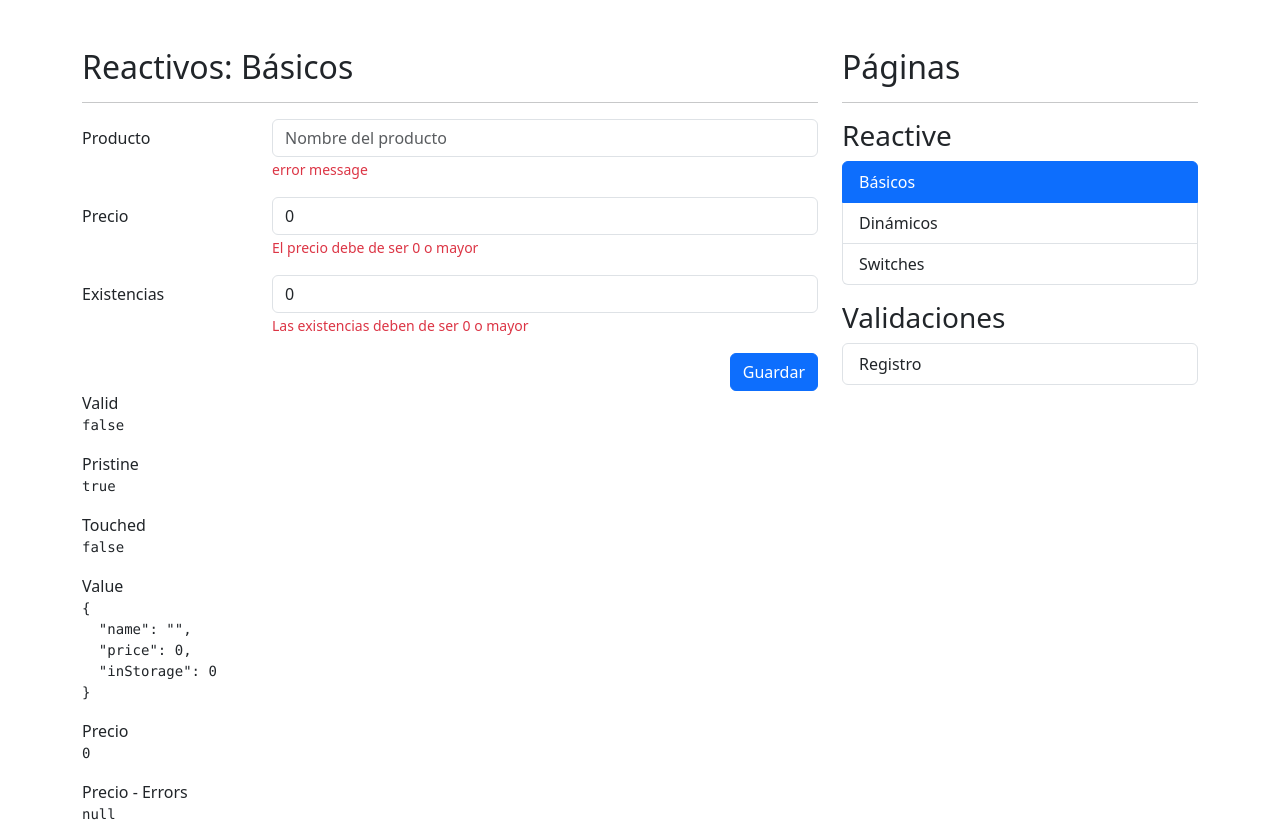
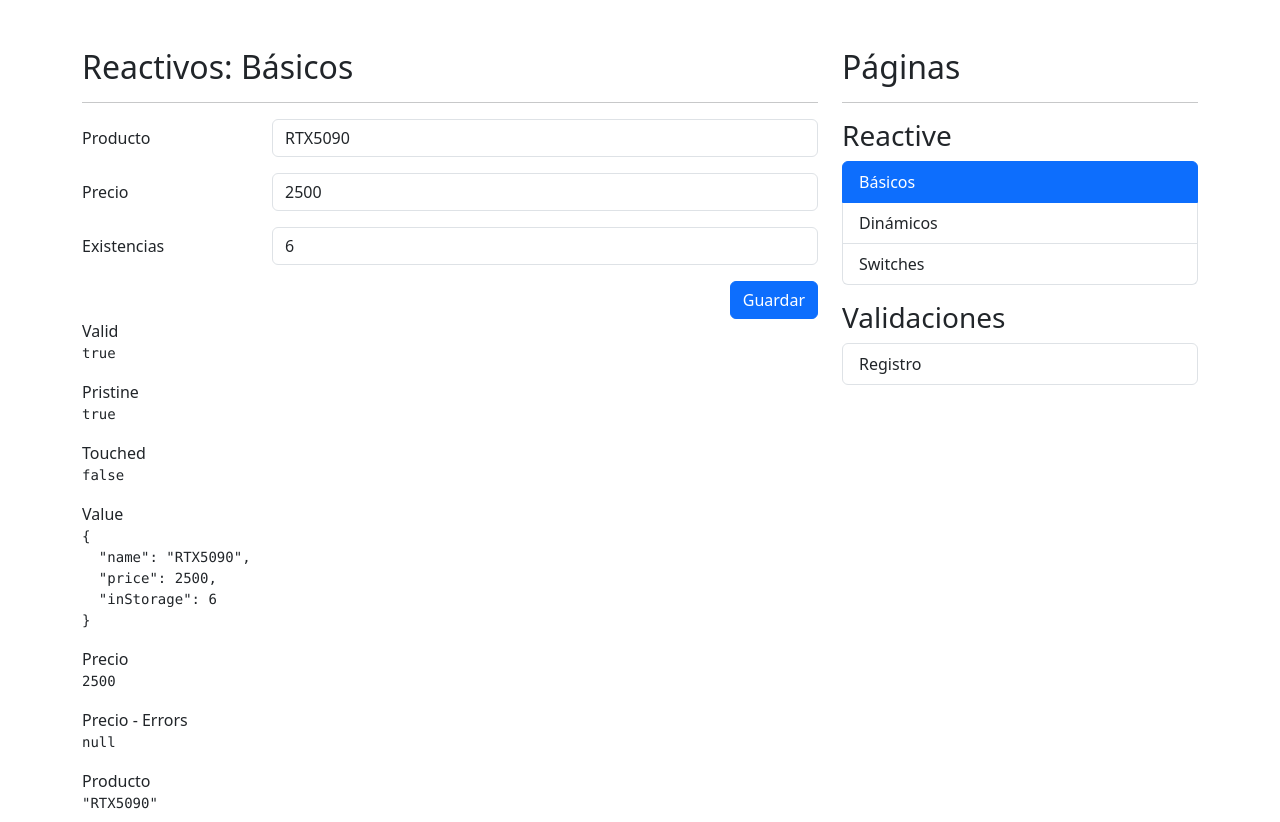
Before and after one commit to JCUrquiza/AngularForms, an Angular app: page /reactive/basic in a window 1280 px wide. Shown: the top 822 px of the page. Built offline with nearby package versions, Linux system fonts and the light colour scheme.

Commit message:
Validations for basic form

```diff
--- a/src/app/reactive/pages/basic-page/basic-page.component.html
+++ b/src/app/reactive/pages/basic-page/basic-page.component.html
@@ -17,10 +17,13 @@
             formControlName="name"
             placeholder="Nombre del producto">
 
-          <span class="form-text text-danger">
-            <!-- Debe de ser de 3 letras -->
-            error message
+          <span
+            *ngIf="isValidField('name')"
+            class="form-text text-danger"
+          >
+            {{ getFieldError('name') }}
           </span>
+
         </div>
       </div>
 
@@ -33,9 +36,11 @@
             type="number"
             formControlName="price"
             placeholder="Precio del producto">
-          <span class="form-text text-danger">
+
+          <span *ngIf="isValidField('price')" class="form-text text-danger">
             El precio debe de ser 0 o mayor
           </span>
+
         </div>
       </div>
 
@@ -49,9 +54,10 @@
             formControlName="inStorage"
             placeholder="Existencias del producto">
 
-          <span class="form-text text-danger">
+          <span *ngIf="isValidField('inStorage')" class="form-text text-danger">
             Las existencias deben de ser 0 o mayor
           </span>
+
         </div>
       </div>
 
--- a/src/app/reactive/pages/basic-page/basic-page.component.ts
+++ b/src/app/reactive/pages/basic-page/basic-page.component.ts
@@ -1,11 +1,17 @@
-import { Component } from '@angular/core';
+import { Component, OnInit } from '@angular/core';
 import { FormBuilder, FormGroup, Validators } from '@angular/forms';
+
+const rtx5090 = {
+  name: 'RTX5090',
+  price: 2500,
+  inStorage: 6
+}
 
 @Component({
   templateUrl: './basic-page.component.html',
   styles: ``
 })
-export class BasicPageComponent {
+export class BasicPageComponent implements OnInit {
 
   public myForm: FormGroup = this.fb.group({
     name: ['', [ Validators.required, Validators.minLength(3) ]],
@@ -15,11 +21,43 @@
 
   constructor( private fb: FormBuilder ) {}
 
+  ngOnInit(): void {
+    this.myForm.reset( rtx5090 );
+  }
+
+  isValidField( field: string ): boolean | null {
+    return this.myForm.controls[field].errors && this.myForm.controls[field].touched;
+  }
+
+  getFieldError( field: string ): string | null {
+    if ( !this.myForm.controls[field] ) return null;
+
+    const errors = this.myForm.controls[field].errors || {};
+
+    for (const key of Object.keys(errors)) {
+      switch(key) {
+        case 'required':
+          console.log('requerido');
+          return 'Este campo es requerido';
+        case 'minlength':
+          console.log('Minimo de caracteres');
+          return `Mínimo ${errors['minlength'].requiredLength} caracteres.`;
+      }
+    }
+
+    return null;
+  }
+
   onSave(): void {
 
-    if ( this.myForm.invalid ) return;
+    if ( this.myForm.invalid ) {
+      this.myForm.markAllAsTouched();
+      return;
+    };
 
     console.log(this.myForm.value);
+
+    this.myForm.reset({ price: 0, inStorage: 0 });
 
   }
 
```
